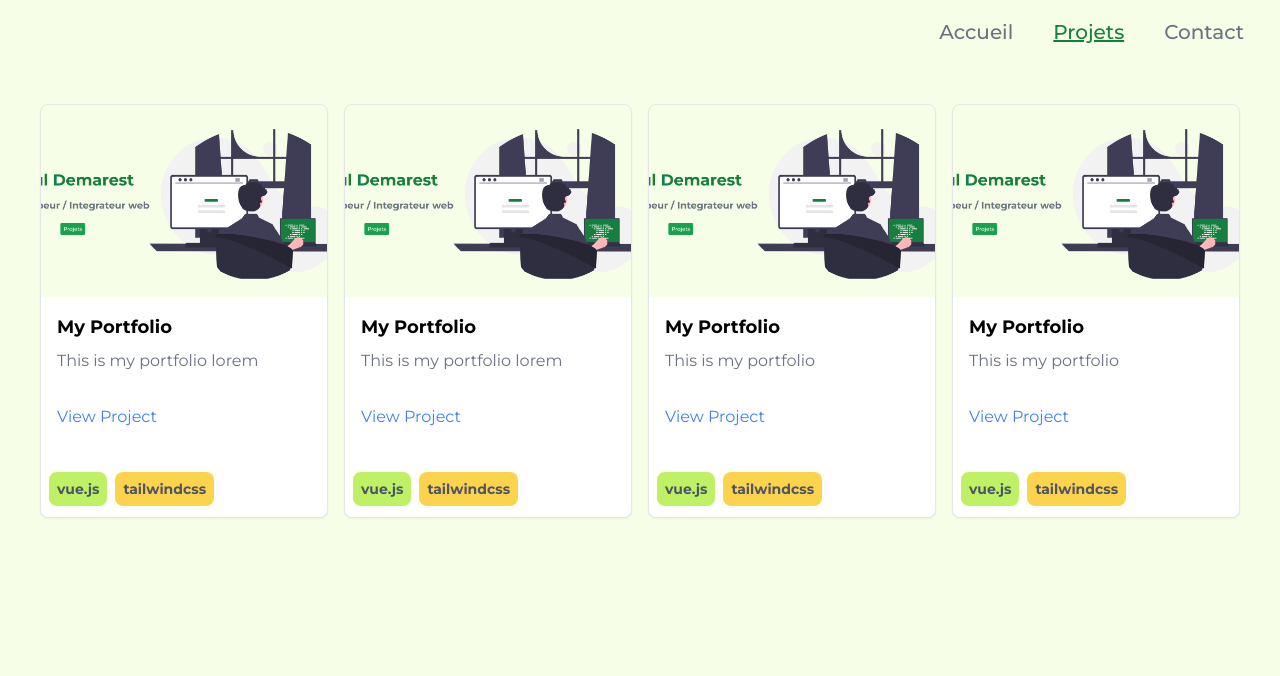
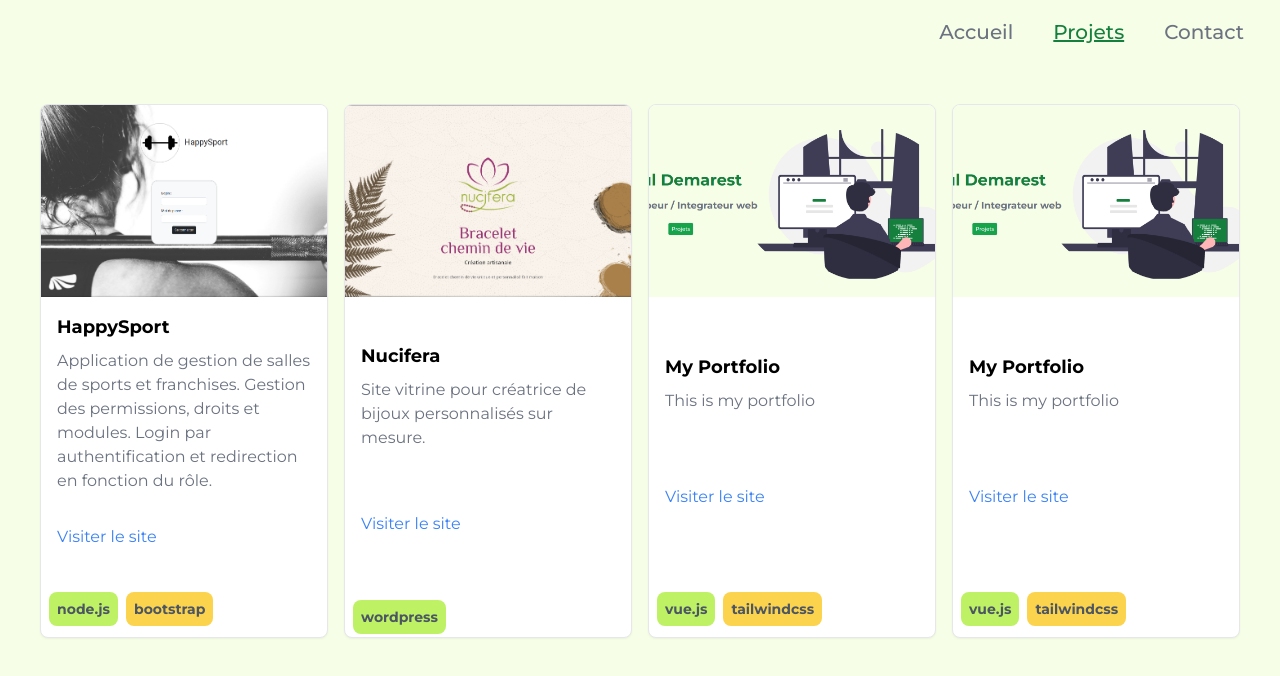
Before and after one commit to Potoff/portfolio, a Vue app: page /projects in a window 1280 px wide. Shown: the top 676 px of the page. Built offline with nearby package versions, Linux system fonts and the light colour scheme.

Commit message:
update projects

```diff
--- a/src/components/Projects/ProjectCard.vue
+++ b/src/components/Projects/ProjectCard.vue
@@ -11,24 +11,26 @@ defineProps<{
 </script>
 
 <template>
-    <div class="bg-white rounded-lg shadow-sm border  overflow-hidden">
+    <a :href="project.url" target="_blank">
+    <div class="bg-white rounded-lg shadow-sm border  overflow-hidden h-full flex flex-col justify-between items-start">
         <img :src="project.image" alt="Image du projet" class="w-full h-48 object-cover">
         <div class="p-4">
             <h2 class="text-lg font-bold mb-2">{{ project.title }}</h2>
             <p class="text-gray-500 text-base">{{ project.description }}</p>
         </div>
         <button class="p-4">
-            <a :href="project.url" target="_blank" class="text-blue-500 hover:underline">View Project</a>
+            <a :href="project.url" target="_blank" class="text-blue-500 hover:underline">Visiter le site</a>
         </button>
         <div class="flex items-center justify-start p-2">
             <div class="mt-4">
                 <span class="text-gray-600 font-bold text-sm bg-lime-300 rounded-lg p-2">{{ project.category }}</span>
             </div>
-            <div class="mt-4 p-2">
+            <div class="mt-4 p-2" v-if="project.style">
                 <span class="text-gray-600 font-bold text-sm bg-amber-300 rounded-lg p-2">{{ project.style }}</span>
             </div>
         </div>
     </div>
+</a>
 </template>
 
 <style scoped></style>
--- a/src/components/Projects/ProjectsList.vue
+++ b/src/components/Projects/ProjectsList.vue
@@ -10,7 +10,7 @@ defineProps<{
 
 <template>
     <div class="grid grid-cols-1 sm:grid-cols-2 md:grid-cols-3 lg:grid-cols-4 gap-4 m-10">
-        <ProjectCard v-for="project in projects" :key="project.id" :project="project" />
+        <ProjectCard v-for="project in projects" :key="project.id" :project="project"  class="hover:scale-105 transition-transform duration-300"/>
     </div>
 </template>
 
--- a/src/data/projects.ts
+++ b/src/data/projects.ts
@@ -3,21 +3,21 @@ import type { ProjectInterface } from '@/interfaces/Project.interface';
 export default [
     {
         id: 1,
-        title: 'My Portfolio',
-        image: '/images/portfolio.png',
-        url: 'https://portfolio.paul-dem.com',
-        description: 'This is my portfolio lorem ',
-        category: 'vue.js',
-        style: 'tailwindcss'
+        title: 'HappySport',
+        image: '/images/happysport.png',
+        url: 'https://happysport.paul-dem.com',
+        description: 'Application de gestion de salles de sports et franchises. Gestion des permissions, droits et modules. Login par authentification et redirection en fonction du rôle.',
+        category: 'node.js',
+        style: 'bootstrap'
     },
     {
         id: 2,
-        title: 'My Portfolio',
-        image: '/images/portfolio.png',
-        url: 'https://portfolio.paul-dem.com',
-        description: 'This is my portfolio lorem',
-        category: 'vue.js',
-        style: 'tailwindcss'
+        title: 'Nucifera',
+        image: '/images/nucifera.png',
+        url: 'https://nucifera.fr',
+        description: 'Site vitrine pour créatrice de bijoux personnalisés sur mesure.',
+        category: 'wordpress',
+        style: ''
     },
     {
         id: 3,
@@ -38,4 +38,5 @@ export default [
         style: 'tailwindcss'
     },
 
+
 ] as ProjectInterface[];
```
Also changed, not shown: public/images/happysport.png (added), public/images/nucifera.png (added).
